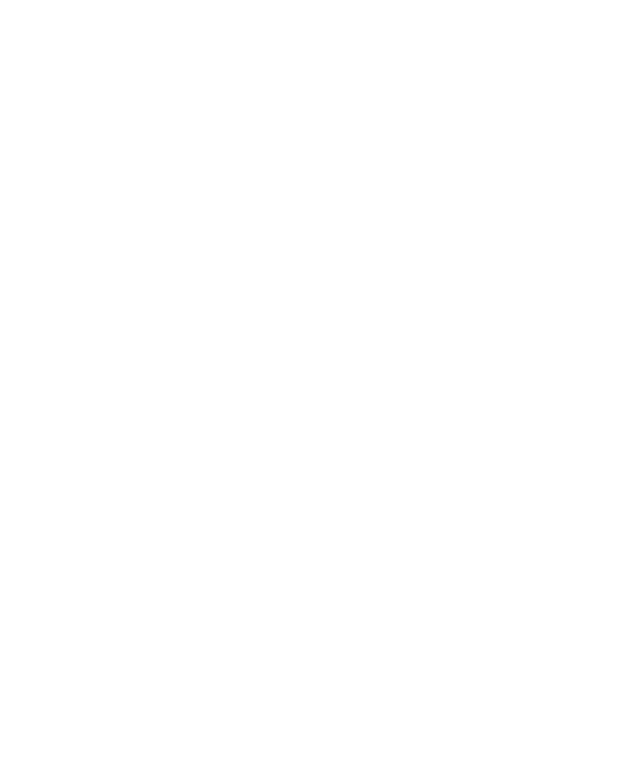
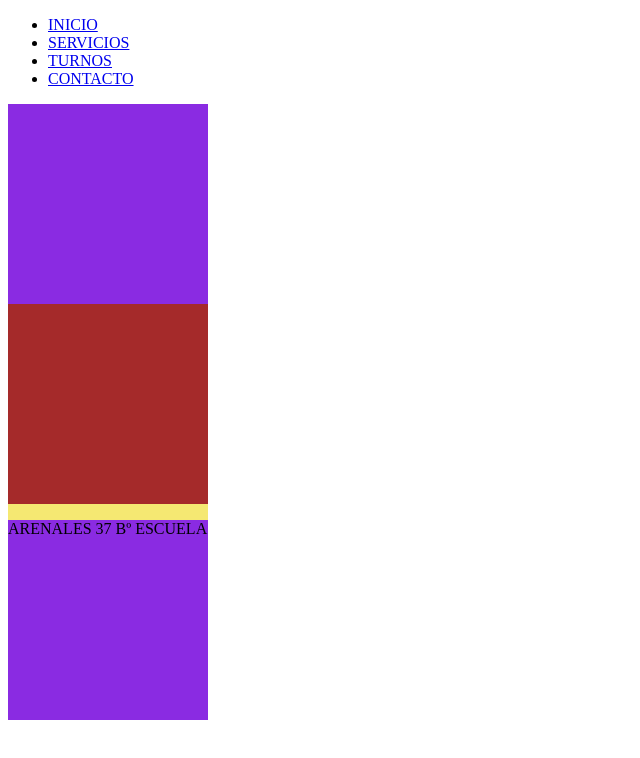
Before and after one commit to florveglia/SOFIA-SPERTINO, a plain HTML site: page index.html in a window 1280 px wide. Shown: the whole page, without its empty margins (0-640 px from the left). Drawn offline with Linux system fonts and the light colour scheme.

Commit message:
Add files via upload

```diff
--- a/contacto.html
+++ b/contacto.html
@@ -5,14 +5,35 @@
     <meta http-equiv="X-UA-Compatible" content="IE=edge">
     <meta name="viewport" content="width=device-width, initial-scale=1.0">
     <title>Document</title>
+    <link rel="stylesheet" href="../estilos.css">
 </head>
 <body>
-    <form action=""></form>
-    <h3>CONTACTANOS</h3>
-    <label for="nombre_apellido">NOMBRE_APELLIDO:</label>
-    <input type="text" value="Agrega tu Nombre y Apellido">
-    <label for="TELEFONO">TELEFONO:</label>
-    <input type="text" name="TELEFONO">
+    <header>
+        <nav>
+            <ul>
+                <li>
+                    <a href="../index.html">Inicio</a>
+                </li>
+                <li>
+                    <a href="./servicios.html">Nosotros</a>
+                </li>
+                <li>
+                    <a href="./turnos.html">Galeria</a>
+                </li>
+                <li>
+                    <a href="./contacto.html">Contactanos</a>
+                </li>
+            </ul>
+        </nav>
+    </header>
+    <form action="">
+        <h3>Contactame</h3>
+        <label for="nombre">NOMBRE:</label>
+        <input type="text" value="" placeholder="Agrega tu nombre">
+        <label for="correo">CORREO:</label>
+        <input type="email" name="correo">
+        <input type="submit" value="ENVIAR">
+    </form>
     <footer>
         <p>DIRECCION: ARENALES 35</p> <P>TEL: 3571567689</P>
     </footer>
--- /dev/null
+++ b/estilos.css
@@ -0,0 +1,18 @@
+.forma{
+    width: 200px;
+    height: 200 px;
+    background-color: rgb(245, 232, 114);
+}
+.forma__cubo{
+    width: 200px;
+    height: 200px;
+    background-color: rgb(233, 110, 10);
+}
+.forma__cubo--verde{
+    width: 200px;
+    height: 200px;
+    background-color: brown;
+}
+.forma__cubo{
+    background-color: blueviolet;
+}
--- a/index.html
+++ b/index.html
@@ -0,0 +1,40 @@
+<!DOCTYPE html>
+<html lang="en">
+<head>
+    <meta charset="UTF-8">
+    <meta http-equiv="X-UA-Compatible" content="IE=edge">
+    <meta name="viewport" content="width=device-width, initial-scale=1.0">
+    <title>SOFIA SPERTINO ODONTOLOGÌA INTEGRAL</title>
+    <link rel="stylesheet" href="estilos.css">
+</head>
+<body>
+    <header>
+        <nav>
+            <ul>
+                <li>
+                    <a href="./paginas/inicio.html">INICIO</a>
+
+                </li>
+                <li>
+                    <a href=".paginas/servicios.html">SERVICIOS</a>
+                </li>
+                <li>
+                    <a href="paginas/turnos.html">TURNOS</a>
+                </li>
+                <li>
+                    <a href="paginas/contacto.html">CONTACTO</a>
+                </li>
+            </ul>
+        </nav>
+    </header>
+    <main class="forma">
+        <div class="forma__cubo"></div>
+        <div class="forma__cubo--verde"></div>
+        <div class="forma__cubo" style:"color red"><p>ARENALES 37 Bº ESCUELA</p></div>
+    </main>
+    </body>
+    </html>
+
+    </main>
+</body>
+</html>
```
Also changed, not shown: servicios.html (+34 -10 lines).
